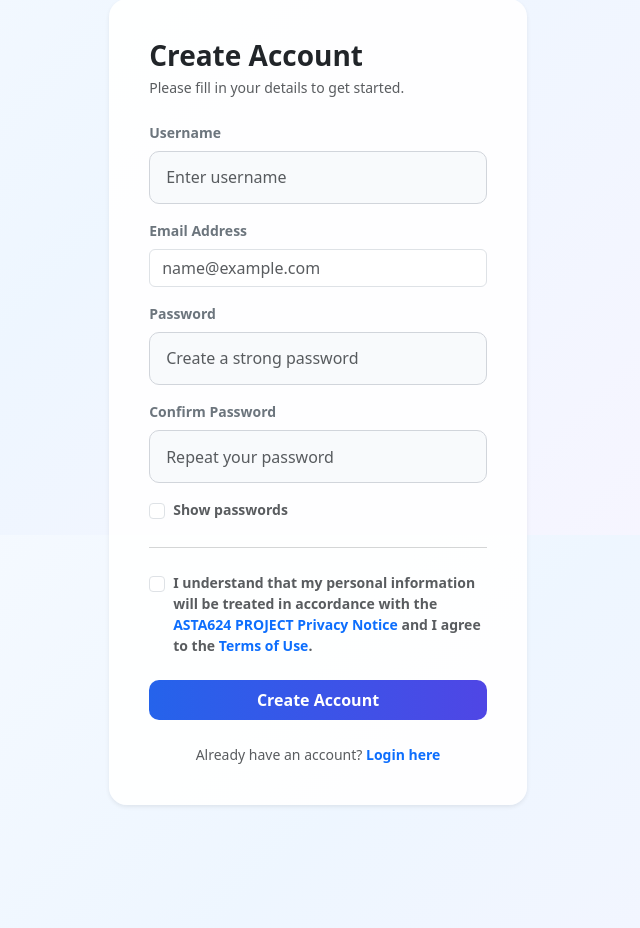
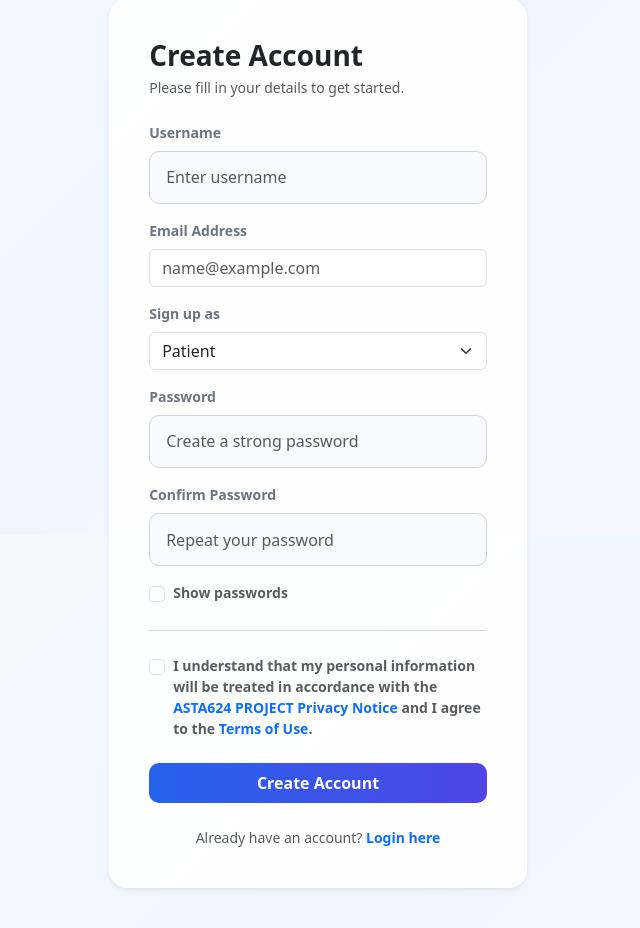
Before and after one commit to Kofi532/Health-Informatics, a Django app: page /signup/ in a window 1280 px wide. Shown: the part 265-1193 px from the top of the page, without its empty margins (322-962 px from the left). Run offline with Django 4.2, Linux system fonts and the light colour scheme.

Commit message:
Add role selection to signup flow

```diff
--- a/patients/forms.py
+++ b/patients/forms.py
@@ -3,7 +3,7 @@ from django.utils import timezone
 from datetime import datetime
 from django.contrib.auth.forms import UserCreationForm
 from django.contrib.auth.models import User
-from .models import GlucoseLog, MedicationLog, Prescription, LabResult, DiabetesAssessment
+from .models import GlucoseLog, MedicationLog, Prescription, LabResult, DiabetesAssessment, UserProfile
 from django.forms import inlineformset_factory, modelformset_factory
 
 
@@ -179,6 +179,14 @@ class DiabetesAssessmentForm(forms.ModelForm):
 
 
 class SignUpForm(UserCreationForm):
+    role = forms.ChoiceField(
+        required=True,
+        choices=UserProfile.ROLE_CHOICES,
+        initial=UserProfile.ROLE_PATIENT,
+        label='Sign up as',
+        widget=forms.Select(attrs={'class': 'form-select'})
+    )
+
     agree_to_terms = forms.BooleanField(
         required=True,
         label='I agree to the Terms of Use and Privacy Notice',
--- a/patients/views.py
+++ b/patients/views.py
@@ -2,6 +2,7 @@ from django.shortcuts import render, get_object_or_404, redirect
 from django.contrib.auth.decorators import login_required
 from .forms import SignUpForm
 from django.contrib.auth import login
+from django.contrib.auth.models import Group
 from django.utils import timezone
 from django.contrib import messages
 from datetime import timedelta
@@ -349,10 +350,36 @@ def signup(request):
         form = SignUpForm(request.POST)
         if form.is_valid():
             user = form.save()
-            UserProfile.objects.get_or_create(user=user)
-            PatientProfile.objects.get_or_create(user=user, defaults={'gestational_age_weeks': 0})
+            selected_role = form.cleaned_data.get('role', UserProfile.ROLE_PATIENT)
+
+            user_profile, _ = UserProfile.objects.get_or_create(user=user)
+            user_profile.role = selected_role
+            user_profile.save(update_fields=['role'])
+
+            role_to_group = {
+                UserProfile.ROLE_PATIENT: 'Patient',
+                UserProfile.ROLE_PHYSICIAN: 'Clinician',
+                UserProfile.ROLE_DIETICIAN: 'Dietician',
+                UserProfile.ROLE_RESEARCHER: 'Biostatistician',
+            }
+            group_name = role_to_group.get(selected_role)
+            if group_name:
+                group, _ = Group.objects.get_or_create(name=group_name)
+                user.groups.clear()
+                user.groups.add(group)
+
+            if selected_role == UserProfile.ROLE_PATIENT:
+                PatientProfile.objects.get_or_create(user=user, defaults={'gestational_age_weeks': 0})
+
             login(request, user)
-            return redirect('patients:patient_dashboard')
+
+            role_landing = {
+                UserProfile.ROLE_PATIENT: 'patients:patient_dashboard',
+                UserProfile.ROLE_PHYSICIAN: 'patients:doctor_dashboard',
+                UserProfile.ROLE_DIETICIAN: 'patients:blog_list',
+                UserProfile.ROLE_RESEARCHER: 'patients:researcher_patient_list',
+            }
+            return redirect(role_landing.get(selected_role, 'patients:patient_dashboard'))
     else:
         form = SignUpForm()
     return render(request, 'registration/signup.html', {'form': form})
--- a/templates/registration/signup.html
+++ b/templates/registration/signup.html
@@ -39,6 +39,20 @@
                             <input type="email" name="email" id="id_email" class="form-control" placeholder="name@example.com" value="{{ form.email.value|default_if_none:'' }}" required>
                             {% if form.email.errors %}
                                 <div class="text-danger small mt-1">{{ form.email.errors.0 }}</div>
+                            {% endif %}
+                        </div>
+
+                        <div class="mb-3">
+                            <label for="id_role" class="form-label fw-semibold small text-secondary">
+                                Sign up as
+                            </label>
+                            <select name="role" id="id_role" class="form-select" required>
+                                {% for value, label in form.role.field.choices %}
+                                    <option value="{{ value }}" {% if form.role.value == value %}selected{% endif %}>{{ label }}</option>
+                                {% endfor %}
+                            </select>
+                            {% if form.role.errors %}
+                                <div class="text-danger small mt-1">{{ form.role.errors.0 }}</div>
                             {% endif %}
                         </div>
 
```
Also changed, not shown: patients/models.py (+12 -0 lines), patients/migrations/0016_userprofile_role.py (added).
